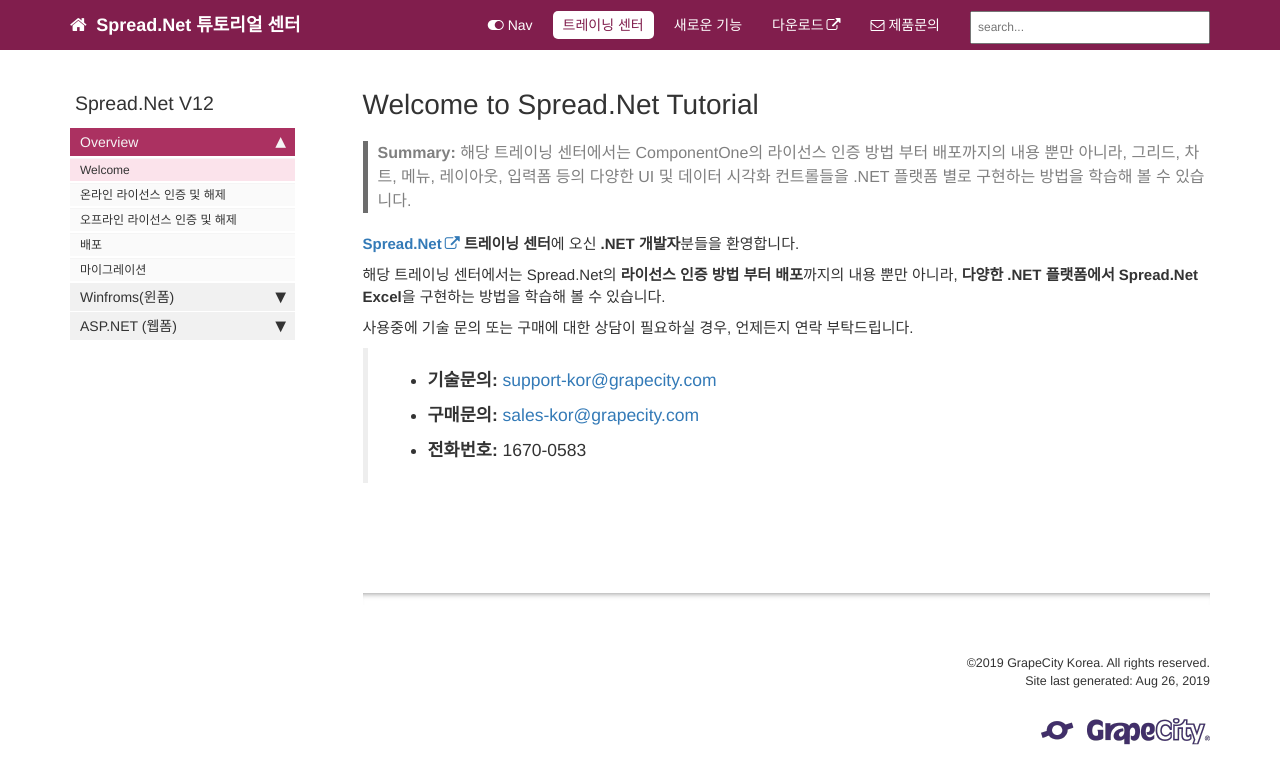
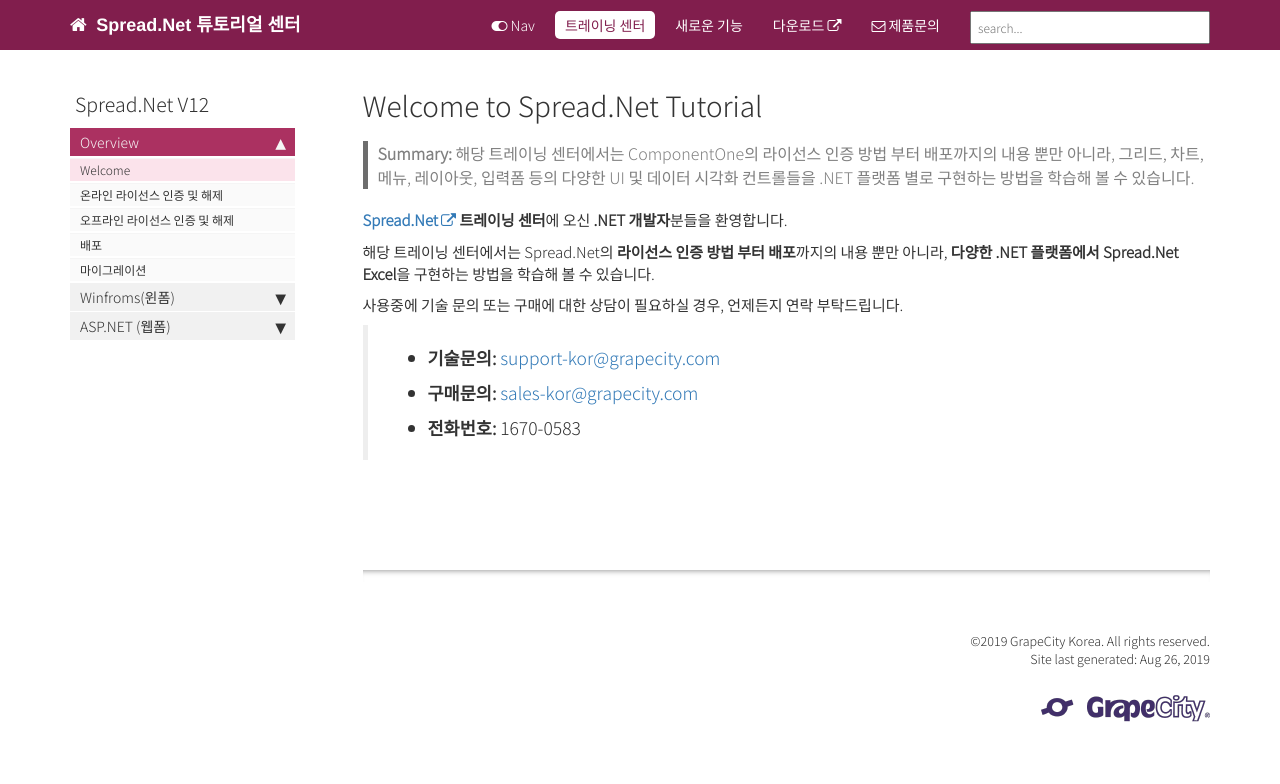
Before and after one commit to grapecity-korea/SP.NETraining.github.io, a Jekyll site: the page built from index.md, in a window 1280 px wide. Shown: the top 784 px of the page. Built offline with Jekyll 4.4.1, drawn with Linux system fonts in a browser that asks for light colours; comment, search, counter and statistics services are not loaded.

Commit message:
Google Web Font 추가
Noto Sans

```diff
--- a/_includes/head.html
+++ b/_includes/head.html
@@ -16,6 +16,8 @@
 <!-- most color styles are extracted out to here -->
 <!-- <link rel="stylesheet" href="css/theme-blue.css"> -->
 <link rel="stylesheet" href="css/theme-gck.css">
+<!-- Google WebFont -->
+<link href="https://fonts.googleapis.com/css?family=Noto+Sans+KR:300&display=swap" rel="stylesheet">
 
 <script src="https://cdnjs.cloudflare.com/ajax/libs/jquery/3.3.1/jquery.min.js"></script>
 
--- a/css/theme-gck.css
+++ b/css/theme-gck.css
@@ -1,3 +1,7 @@
+body{
+  font-family: 'Noto Sans KR', sans-serif;
+}
+
 .summary {
   color: #808080;
   border-left: 5px solid #6d6d6d;
```
